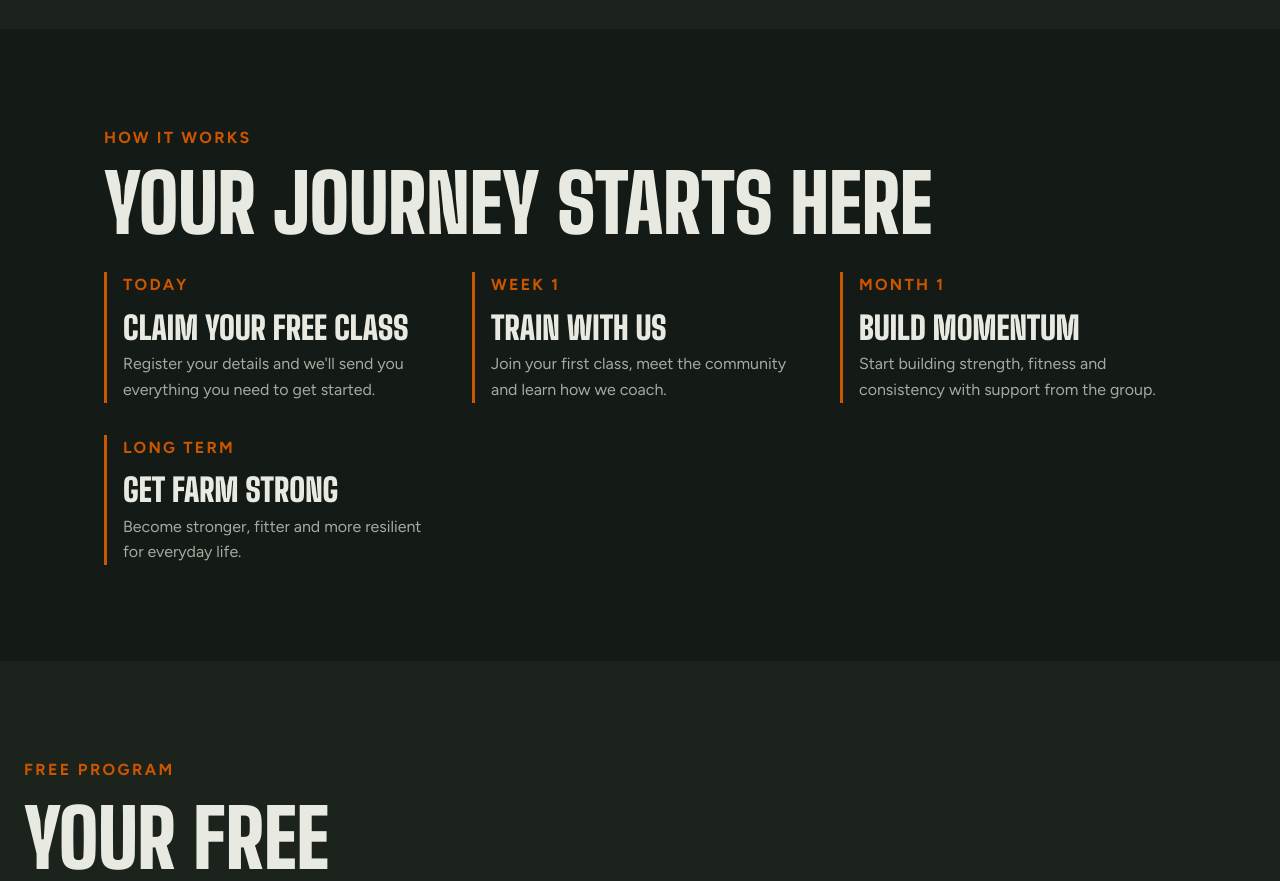
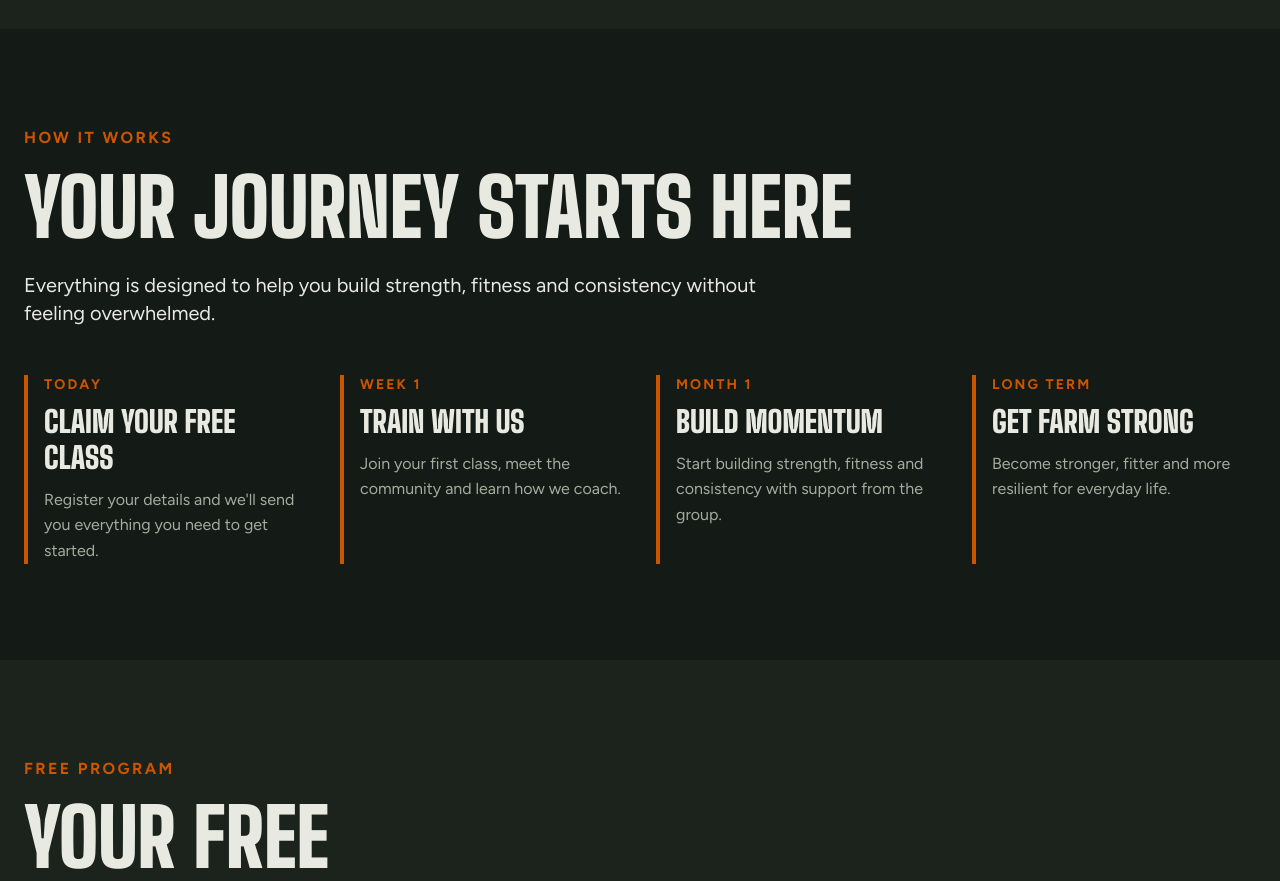
Before and after one commit to ironacregym-bit/bkxr-app, a Next.js app in the folder apps/iron-acre-web/: page / in a window 1280 px wide. Shown: the part 1840-2721 px from the top of the page. Built offline with nearby package versions, Linux system fonts and the light colour scheme.

Commit message:
Refactor HowItWorks component for improved layout
Updated the HowItWorks component to enhance styling and structure, including changes to headings and layout.

```diff
--- a/apps/iron-acre-web/components/HowItWorks.tsx
+++ b/apps/iron-acre-web/components/HowItWorks.tsx
@@ -27,36 +27,70 @@ export default function HowItWorks() {
   ];
 
   return (
-    <section className="ia-section">
-      <div className="ia-container">
+    <section className="py-24">
+      <div className="mx-auto max-w-7xl px-6">
 
-        <div className="ia-eyebrow">
-          HOW IT WORKS
+        <div className="mb-12">
+
+          <div className="mb-4 uppercase tracking-[0.15em] text-[#cc5500] font-bold">
+            HOW IT WORKS
+          </div>
+
+          <h2
+            className="
+              mb-6
+              font-['Big_Shoulders_Display']
+              text-[clamp(3rem,8vw,5rem)]
+              font-black
+              uppercase
+              leading-none
+            "
+          >
+            Your Journey
+            Starts Here
+          </h2>
+
+          <p className="max-w-3xl text-xl text-white/90">
+            Everything is designed to help you build strength,
+            fitness and consistency without feeling overwhelmed.
+          </p>
+
         </div>
 
-        <h2>
-          Your Journey Starts Here
-        </h2>
+        <div className="grid gap-8 md:grid-cols-2 lg:grid-cols-4">
 
-        <div className="ia-cards">
           {steps.map((step) => (
             <div
               key={step.title}
-              className="ia-card"
+              className="
+                border-l-4
+                border-[#cc5500]
+                pl-4
+              "
             >
-              <div className="ia-eyebrow">
+              <div className="mb-2 text-sm uppercase tracking-[0.15em] text-[#cc5500] font-bold">
                 {step.label}
               </div>
 
-              <h3>
+              <h3
+                className="
+                  mb-3
+                  font-['Big_Shoulders_Display']
+                  text-3xl
+                  font-black
+                  uppercase
+                "
+              >
                 {step.title}
               </h3>
 
-              <p>
+              <p className="text-[#a3ad9f]">
                 {step.description}
               </p>
+
             </div>
           ))}
+
         </div>
 
       </div>
```
